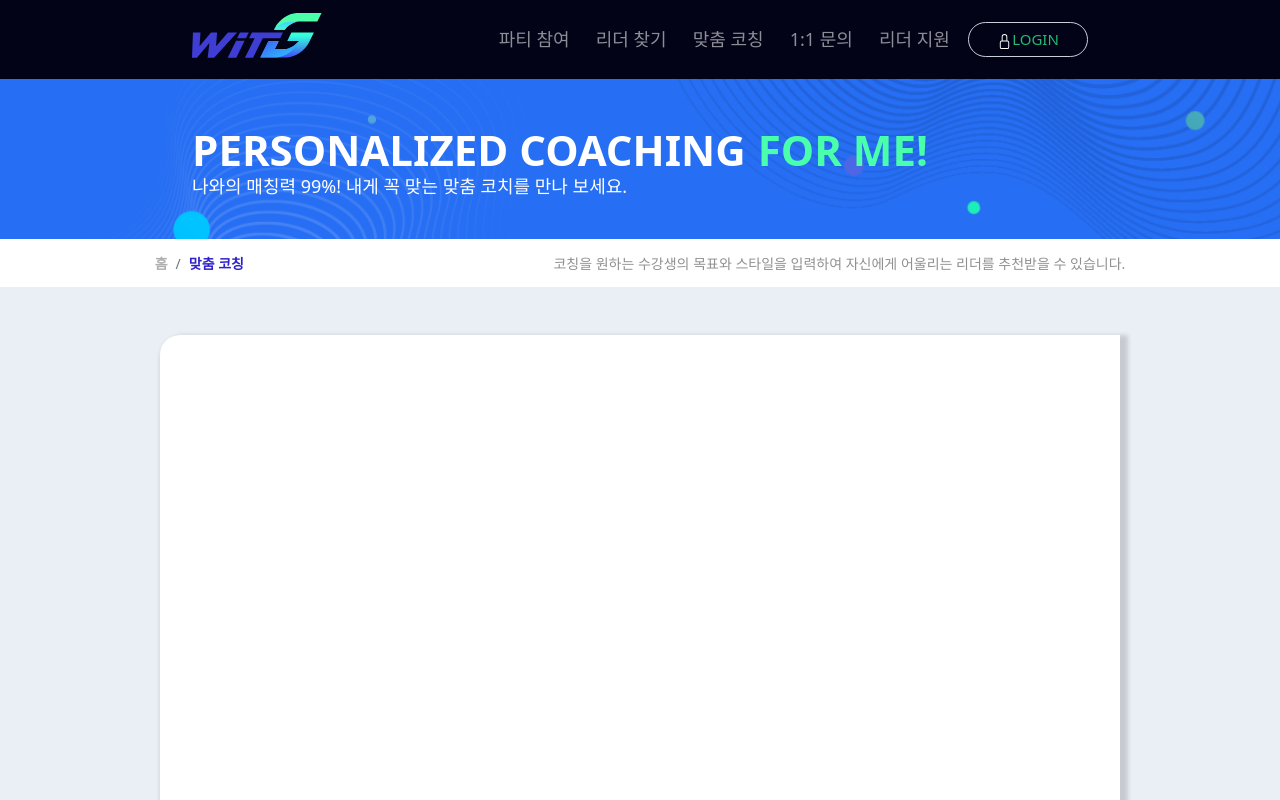
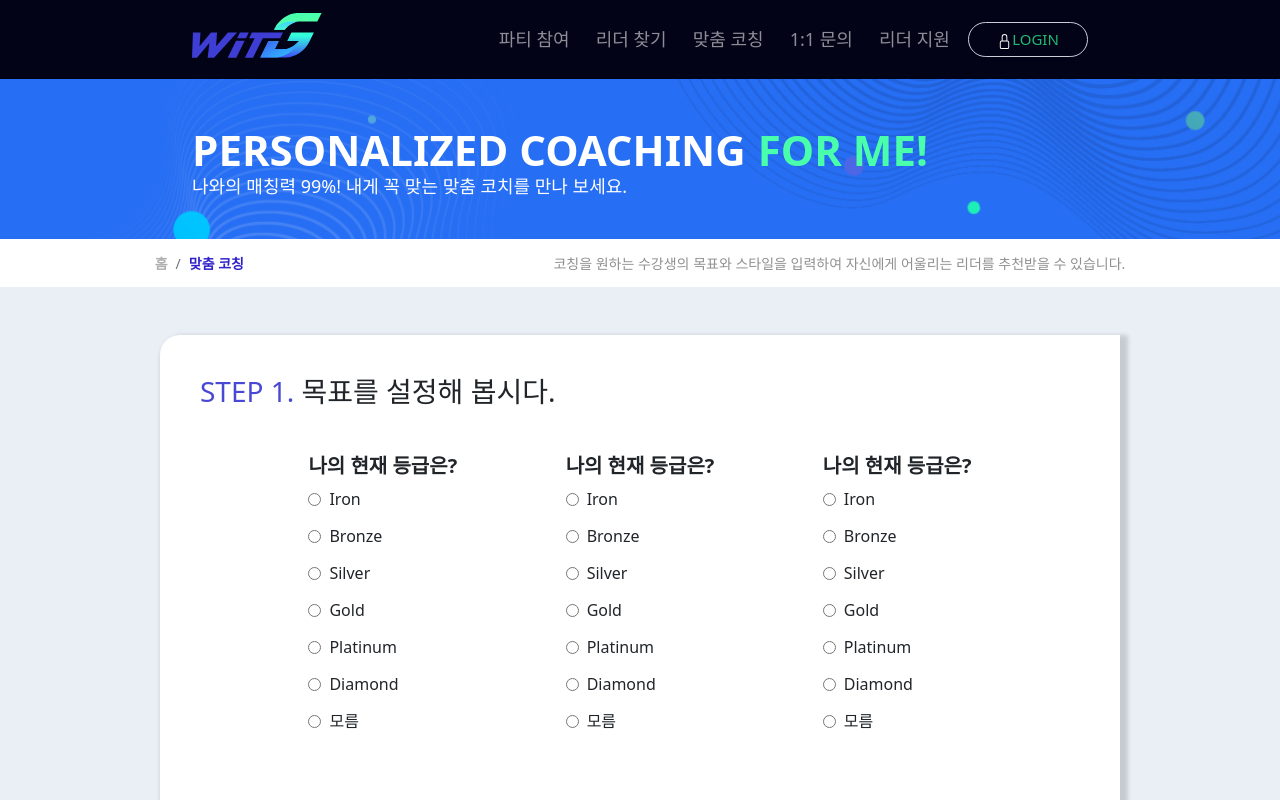
Before and after one commit to C17AN/witge, a Next.js app: page /coachings in a window 1280 px wide. Shown: the top 800 px of the page. Built offline with nearby package versions, Linux system fonts and the light colour scheme.

Commit message:
feat: 목표 설정 마크업 추가

```diff
--- a/pages/coachings.jsx
+++ b/pages/coachings.jsx
@@ -52,7 +52,146 @@ const coachings = () => {
         pageDescription="코칭을 원하는 수강생의 목표와 스타일을 입력하여 자신에게 어울리는 리더를 추천받을 수 있습니다."
       />
       <Container>
-        <Content></Content>
+        <Content>
+          <h2
+            css={css`
+              font-size: 28px;
+              margin-bottom: 42px;
+            `}
+          >
+            <span
+              css={css`
+                color: rgb(72, 72, 212);
+              `}
+            >
+              STEP 1.
+            </span>{" "}
+            목표를 설정해 봅시다.
+          </h2>
+          <div
+            css={css`
+              display: flex;
+              justify-content: space-evenly;
+              margin-bottom: 64px;
+            `}
+          >
+            <div>
+              <div
+                css={css`
+                  font-weight: 600;
+                  font-size: 20px;
+                `}
+              >
+                나의 현재 등급은?
+              </div>
+              <InputWrapper>
+                <RadioButton type="radio" />
+                <div>Iron</div>
+              </InputWrapper>
+              <InputWrapper>
+                <RadioButton type="radio" />
+                <div>Bronze</div>
+              </InputWrapper>
+              <InputWrapper>
+                <RadioButton type="radio" />
+                <div>Silver</div>
+              </InputWrapper>
+              <InputWrapper>
+                <RadioButton type="radio" />
+                <div>Gold</div>
+              </InputWrapper>
+              <InputWrapper>
+                <RadioButton type="radio" />
+                <div>Platinum</div>
+              </InputWrapper>
+              <InputWrapper>
+                <RadioButton type="radio" />
+                <div>Diamond</div>
+              </InputWrapper>
+              <InputWrapper>
+                <RadioButton type="radio" />
+                <div>모름</div>
+              </InputWrapper>
+            </div>
+            <div>
+              <div
+                css={css`
+                  font-weight: 600;
+                  font-size: 20px;
+                `}
+              >
+                나의 현재 등급은?
+              </div>
+              <InputWrapper>
+                <RadioButton type="radio" />
+                <div>Iron</div>
+              </InputWrapper>
+              <InputWrapper>
+                <RadioButton type="radio" />
+                <div>Bronze</div>
+              </InputWrapper>
+              <InputWrapper>
+                <RadioButton type="radio" />
+                <div>Silver</div>
+              </InputWrapper>
+              <InputWrapper>
+                <RadioButton type="radio" />
+                <div>Gold</div>
+              </InputWrapper>
+              <InputWrapper>
+                <RadioButton type="radio" />
+                <div>Platinum</div>
+              </InputWrapper>
+              <InputWrapper>
+                <RadioButton type="radio" />
+                <div>Diamond</div>
+              </InputWrapper>
+              <InputWrapper>
+                <RadioButton type="radio" />
+                <div>모름</div>
+              </InputWrapper>
+            </div>
+            <div>
+              <div
+                css={css`
+                  font-weight: 600;
+                  font-size: 20px;
+                `}
+              >
+                나의 현재 등급은?
+              </div>
+              <InputWrapper>
+                <RadioButton type="radio" />
+                <div>Iron</div>
+              </InputWrapper>
+              <InputWrapper>
+                <RadioButton type="radio" />
+                <div>Bronze</div>
+              </InputWrapper>
+              <InputWrapper>
+                <RadioButton type="radio" />
+                <div>Silver</div>
+              </InputWrapper>
+              <InputWrapper>
+                <RadioButton type="radio" />
+                <div>Gold</div>
+              </InputWrapper>
+              <InputWrapper>
+                <RadioButton type="radio" />
+                <div>Platinum</div>
+              </InputWrapper>
+              <InputWrapper>
+                <RadioButton type="radio" />
+                <div>Diamond</div>
+              </InputWrapper>
+              <InputWrapper>
+                <RadioButton type="radio" />
+                <div>모름</div>
+              </InputWrapper>
+            </div>
+          </div>
+          <NextStepButton>{"다음 단계로 >>"}</NextStepButton>
+        </Content>
       </Container>
     </div>
   );
@@ -80,7 +219,7 @@ const Container = styled.div`
 `;
 
 const Content = styled.div`
-  padding: 32px;
+  padding: 40px;
   box-shadow: 4px 4px 4px 4px rgba(0, 0, 0, 0.15);
   border-top-left-radius: 20px;
   border-bottom-right-radius: 20px;
@@ -89,11 +228,38 @@ const Content = styled.div`
   display: flex;
   flex-direction: column;
   width: 960px;
-  height: 800px;
 
   &:last-of-type {
     margin-bottom: 48px;
   }
 `;
 
+const InputWrapper = styled.div`
+  display: flex;
+  align-items: center;
+`;
+
+const RadioButton = styled.input`
+  margin: 12px 8px 12px 0;
+`;
+
+const NextStepButton = styled.button`
+  border-radius: 24px;
+  padding: 12px 0;
+  outline: none;
+  border: none;
+  color: white;
+  background: rgb(76, 72, 227);
+  width: 60%;
+  margin: 0 auto;
+  min-width: 480px;
+  font-weight: 700;
+  background: linear-gradient(
+    90deg,
+    rgba(76, 72, 227, 1) 0%,
+    rgba(27, 224, 81, 1) 100%,
+    rgba(0, 212, 255, 1) 100%
+  );
+`;
+
 export default coachings;
```
